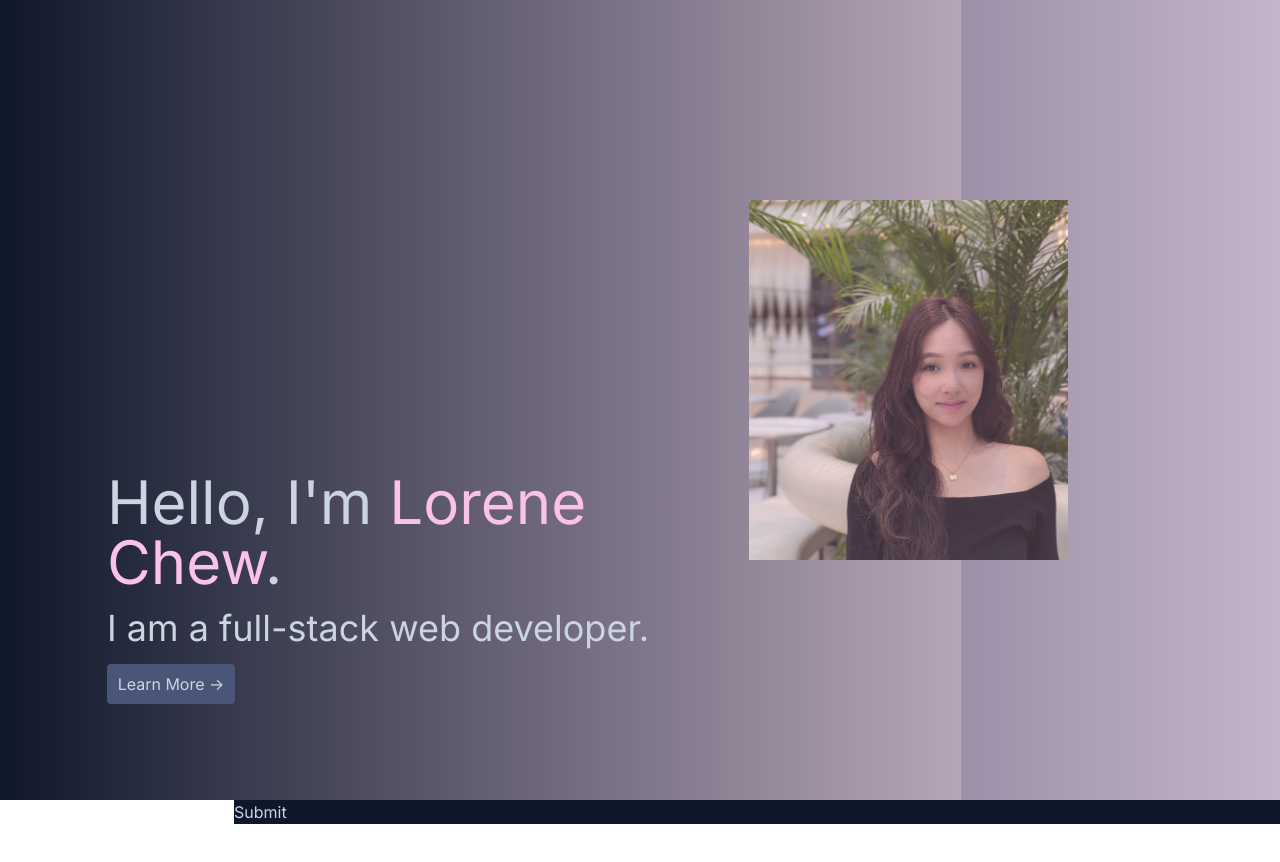
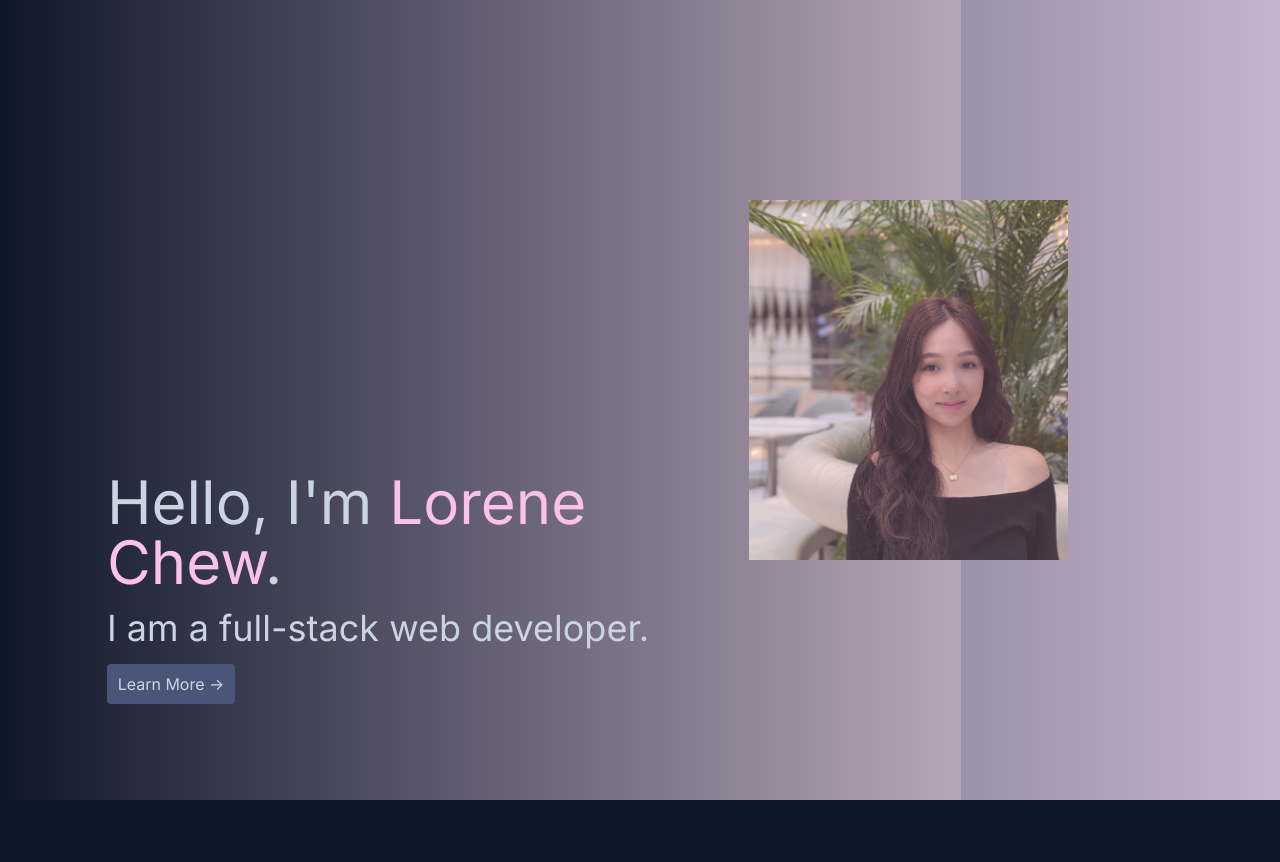
Before and after one commit to L-Chew/Personal-Portfolio, a React app: page / in a window 1280 px wide. Shown: the top 862 px of the page. Built offline with nearby package versions, Linux system fonts and the light colour scheme; the HTML template or start-up script is replaced by a standard one.

Commit message:
App, styles.css: set body background color and text color is external css stylesheet; removed bg and color settings from App component

```diff
--- a/client/src/Components/App.jsx
+++ b/client/src/Components/App.jsx
@@ -6,13 +6,13 @@ import GetInTouch from './GetInTouch.jsx';
 
 const App = () => {
   return (
-    <div className='bg-[#0f172a] text-[#CBD5E1]'>
+    <>
       <Routes>
         <Route exact path="/" element={<Hero />} />
         <Route path="/learn-more" element={<Content />} />
       </Routes>
-      <GetInTouch />
-    </div>
+      {/* <GetInTouch /> */}
+    </>
   )
 }
 
--- a/client/src/styles.css
+++ b/client/src/styles.css
@@ -8,3 +8,8 @@
 * > * {
   font-family: 'Inter'
 }
+
+body {
+  background-color: #0f172a;
+  color: #CBD5E1;
+}
```
